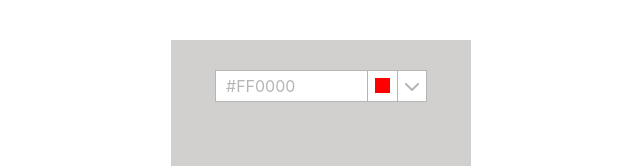
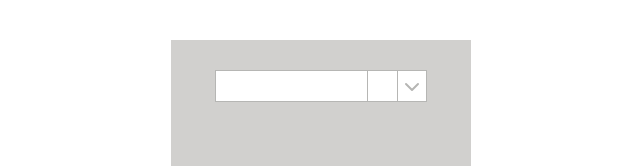
Before and after one commit to a-nn-a-bychkova/color-picker-ts, a React (Create React App) app: page / in a window 1280 px wide. Shown: the top 166 px of the page, without its empty margins (319-959 px from the left). Built offline with nearby package versions, Linux system fonts and the light colour scheme.

Commit message:
adds Provider and eventListeners

```diff
--- a/src/components/App.js
+++ b/src/components/App.js
@@ -1,19 +1,14 @@
-import { useState, useEffect } from 'react';
+import { useState, useEffect, useContext } from 'react';
 import './App.css';
 import ColorPicker from './ColorPicker';
 import ModalChooseColor from './ModalChooseColor';
 import ModalPalette from './ModalPalette';
+import Context from '../contexts/context';
 
 function App() {
-  const [color, setColor] = useState('#ff0000');
   const [selectedColors, setSelectedColors] = useState([]);
   const [showModalChoose, setShowModalChoose] = useState(false);
   const [showModalPalette, setShowModalPalette] = useState(false);
-  useEffect(() => {}, [color]);
-  function updateColor(value) {
-    setColor(value);
-    console.log('this is updateColorFunction', color);
-  }
 
   function toggleModalChoose() {
     if (showModalPalette) {
@@ -30,6 +25,7 @@ function App() {
   }
 
   function addSelectedColor(chosenColor) {
+    console.log('chosenColor in add function', chosenColor);
     if (chosenColor) {
       setSelectedColors([...selectedColors, chosenColor]);
       console.log('selectedColorsArray', selectedColors);
@@ -40,13 +36,11 @@ function App() {
   return (
     <div className="App">
       <ColorPicker
-        color={color}
         toggleModalChoose={toggleModalChoose}
         toggleModalPalette={toggleModalPalette}
       />
       {showModalChoose && (
         <ModalChooseColor
-          updateColor={updateColor}
           toggleModalChoose={toggleModalChoose}
           addSelectedColor={addSelectedColor}
         />
--- a/src/components/ColorPicker/ColorPicker.js
+++ b/src/components/ColorPicker/ColorPicker.js
@@ -1,9 +1,14 @@
-import { useState, useEffect } from 'react';
+import { useState, useEffect, useContext } from 'react';
+import Context from '../../contexts/context';
 import style from './ColorPicker.module.css';
 import { ChevronDown } from 'react-feather';
 
-function ColorPicker({ color, toggleModalChoose, toggleModalPalette }) {
-  useEffect(() => {}, []);
+function ColorPicker({ toggleModalChoose, toggleModalPalette }) {
+  const { color, setColor } = useContext(Context);
+  const { chosenColor, setChosenColor } = useContext(Context);
+  useEffect(() => {
+    setColor(chosenColor);
+  }, [chosenColor, setChosenColor]);
 
   const s = {
     backgroundColor: color,
@@ -13,8 +18,8 @@ function ColorPicker({ color, toggleModalChoose, toggleModalPalette }) {
     marginLeft: 'auto',
     marginRight: 'auto',
   };
+
   const handleSquareClick = event => {
-    //при клике на кнопку все значения сбрасываются
     event.preventDefault();
     toggleModalChoose();
   };
--- a/src/components/ModalChooseColor/ModalChooseColor.js
+++ b/src/components/ModalChooseColor/ModalChooseColor.js
@@ -1,29 +1,40 @@
-import React, { useState, useEffect } from 'react';
+import React, { useState, useEffect, useContext } from 'react';
+import Context from '../../contexts/context';
 import style from './ModalChooseColor.module.css';
 import { LightnessSlider } from 'react-slider-color-picker';
 import convert from 'color-convert';
 
-function ModalChooseColor({
-  updateColor,
-  toggleModalChoose,
-  addSelectedColor,
-}) {
-  const [redColor, setRedColor] = useState({ h: 0, s: 100, l: 50, a: 1 });
-  const [hexRedColor, setHexRedColor] = useState('#ff0000');
-  const [greenColor, setGreenColor] = useState({ h: 120, s: 100, l: 50, a: 1 });
-  const [hexGreenColor, setHexGreenColor] = useState('#00ff00');
-  const [blueColor, setBlueColor] = useState({ h: 240, s: 100, l: 50, a: 1 });
-  const [hexBlueColor, setHexBlueColor] = useState('#0000ff');
-  const [chosenColor, setChosenColor] = useState('');
+function ModalChooseColor({ toggleModalChoose, addSelectedColor }) {
+  const [hexRedColor, setHexRedColor] = useState('ff0000');
+  const [hexGreenColor, setHexGreenColor] = useState('00ff00');
+  const [hexBlueColor, setHexBlueColor] = useState('0000ff');
+
+  const { redColor, setRedColor } = useContext(Context);
+  const { greenColor, setGreenColor } = useContext(Context);
+  const { blueColor, setBlueColor } = useContext(Context);
+  const { chosenColor, setChosenColor } = useContext(Context);
 
   useEffect(() => {
-    updateColor(chosenColor);
-  }, [chosenColor]);
+    function handleMouseUp(e) {
+      if (
+        !e.target.classList.contains('ModalChooseColor_Container__213HF') &&
+        !e.target.classList.contains('ModalChooseColor_OkButton__2q4sh') &&
+        !e.target.classList.contains('ColorPicker_Square__3YcvT') &&
+        !e.target.classList.contains('ModalChooseColor_CancelButton__ZQB7p')
+      ) {
+        toggleModalChoose();
+      }
+    }
+    window.addEventListener('mouseup', handleMouseUp);
+
+    return () => {
+      window.removeEventListener('mouseup', handleMouseUp);
+    };
+  }, []);
 
   function updatedColorToString(newColor) {
     return [newColor.h, newColor.s, newColor.l];
   }
-  //можно было сделать обычные переменные для хекс цветов
 
   function mixChosenColors() {
     let r = hexRedColor.slice(0, 2);
@@ -37,8 +48,8 @@ function ModalChooseColor({
     let updatedColor = updatedColorToString(newColor);
     setHexRedColor(convert.hsl.hex(updatedColor));
     mixChosenColors();
-    console.log('localStorageRed', localStorage.setItem('red', newColor));
   };
+
   const handleChangeGreenColor = newColor => {
     setGreenColor(newColor);
     let updatedColor = updatedColorToString(newColor);
@@ -56,12 +67,14 @@ function ModalChooseColor({
     event.preventDefault();
     toggleModalChoose();
   };
+
   const handleOKClick = event => {
     event.preventDefault();
     console.log('chosenColor', chosenColor);
     addSelectedColor(chosenColor);
-    toggleModalChoose();
+    // toggleModalChoose();
   };
+
   return (
     <div className={style.Container}>
       <div className={style.SliderContainer}>
--- a/src/components/ModalPalette/ModalPalette.js
+++ b/src/components/ModalPalette/ModalPalette.js
@@ -5,7 +5,16 @@ import { v4 as uuidv4 } from 'uuid';
 
 function ModalPalette({ toggleModalPalette, selectedColors }) {
   useEffect(() => {
-    console.log('selectedColors in Palette', selectedColors);
+    function handleMouseUp(e) {
+      if (!e.target.classList.contains('ModalPalette_Container__V101Q')) {
+        toggleModalPalette();
+      }
+    }
+    window.addEventListener('mouseup', handleMouseUp);
+
+    return () => {
+      window.removeEventListener('mouseup', handleMouseUp);
+    };
   }, []);
   // const deleteColor = key => {
   //   console.log(key);
--- /dev/null
+++ b/src/contexts/Provider.js
@@ -0,0 +1,43 @@
+import { useMemo, useState, useEffect } from 'react';
+import Context from './context';
+export default function Provider({ children }) {
+  const [redColor, setRedColor] = useState({ h: 0, s: 100, l: 50, a: 1 });
+  const [greenColor, setGreenColor] = useState({ h: 120, s: 100, l: 50, a: 1 });
+  const [blueColor, setBlueColor] = useState({ h: 240, s: 100, l: 50, a: 1 });
+  const [chosenColor, setChosenColor] = useState('');
+  const [color, setColor] = useState('#ff0000');
+  const [selectedColors, setSelectedColors] = useState([]);
+
+  useEffect(() => {}, []);
+
+  const providerValue = useMemo(() => {
+    return {
+      redColor,
+      setRedColor,
+      greenColor,
+      setGreenColor,
+      blueColor,
+      setBlueColor,
+      chosenColor,
+      setChosenColor,
+      color,
+      setColor,
+      selectedColors,
+      setSelectedColors,
+    };
+  }, [
+    redColor,
+    setRedColor,
+    greenColor,
+    setGreenColor,
+    blueColor,
+    setBlueColor,
+    chosenColor,
+    setChosenColor,
+    color,
+    setColor,
+    selectedColors,
+    setSelectedColors,
+  ]);
+  return <Context.Provider value={providerValue}>{children}</Context.Provider>;
+}
--- /dev/null
+++ b/src/contexts/context.js
@@ -0,0 +1,3 @@
+import { createContext } from 'react';
+
+export default createContext();
--- a/src/index.js
+++ b/src/index.js
@@ -1,12 +1,15 @@
 import React from 'react';
 import ReactDOM from 'react-dom';
+import Provider from './contexts/Provider';
 import './index.css';
 import App from './components/App';
 import reportWebVitals from './reportWebVitals';
 
 ReactDOM.render(
   <React.StrictMode>
-    <App />
+    <Provider>
+      <App />
+    </Provider>
   </React.StrictMode>,
   document.getElementById('root'),
 );
```
